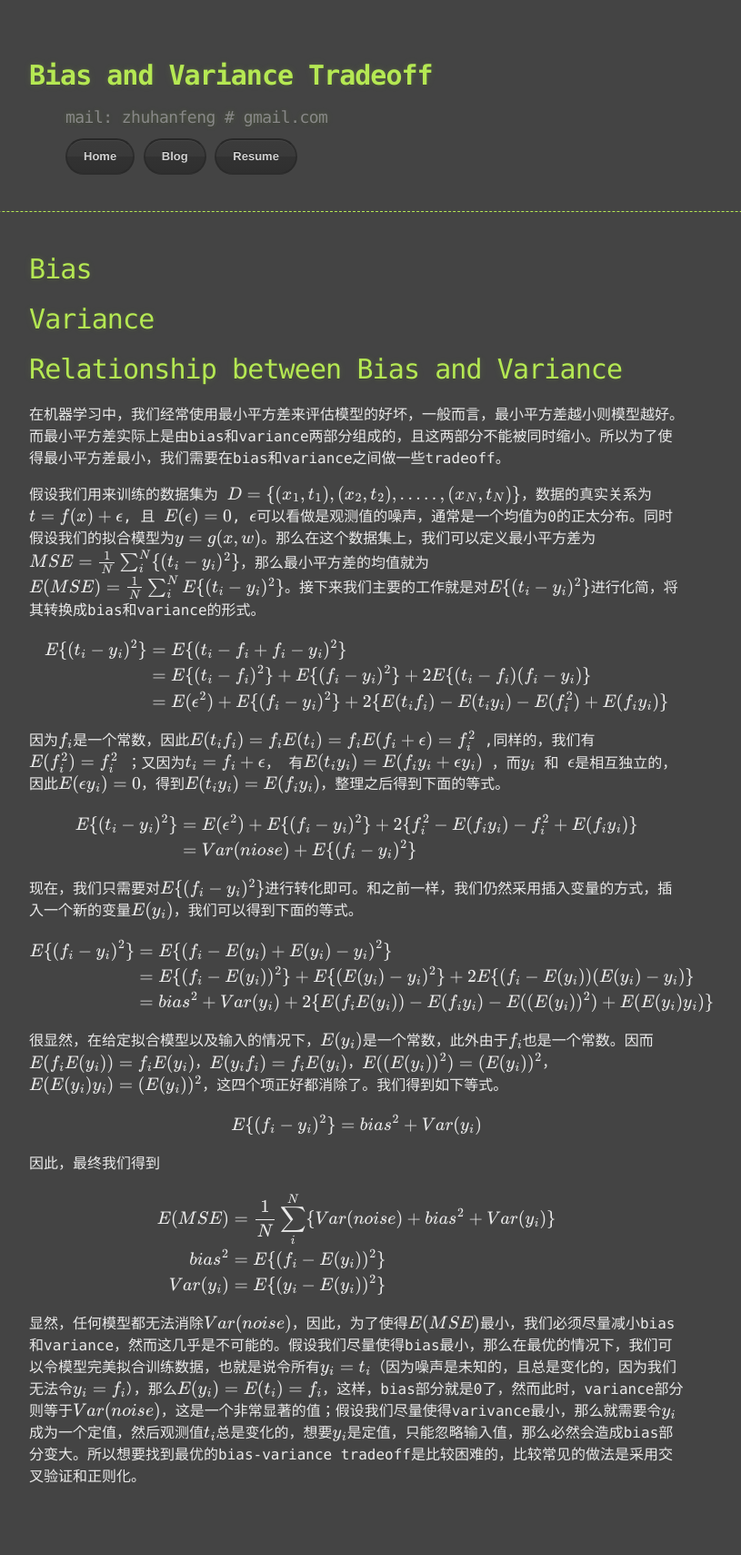
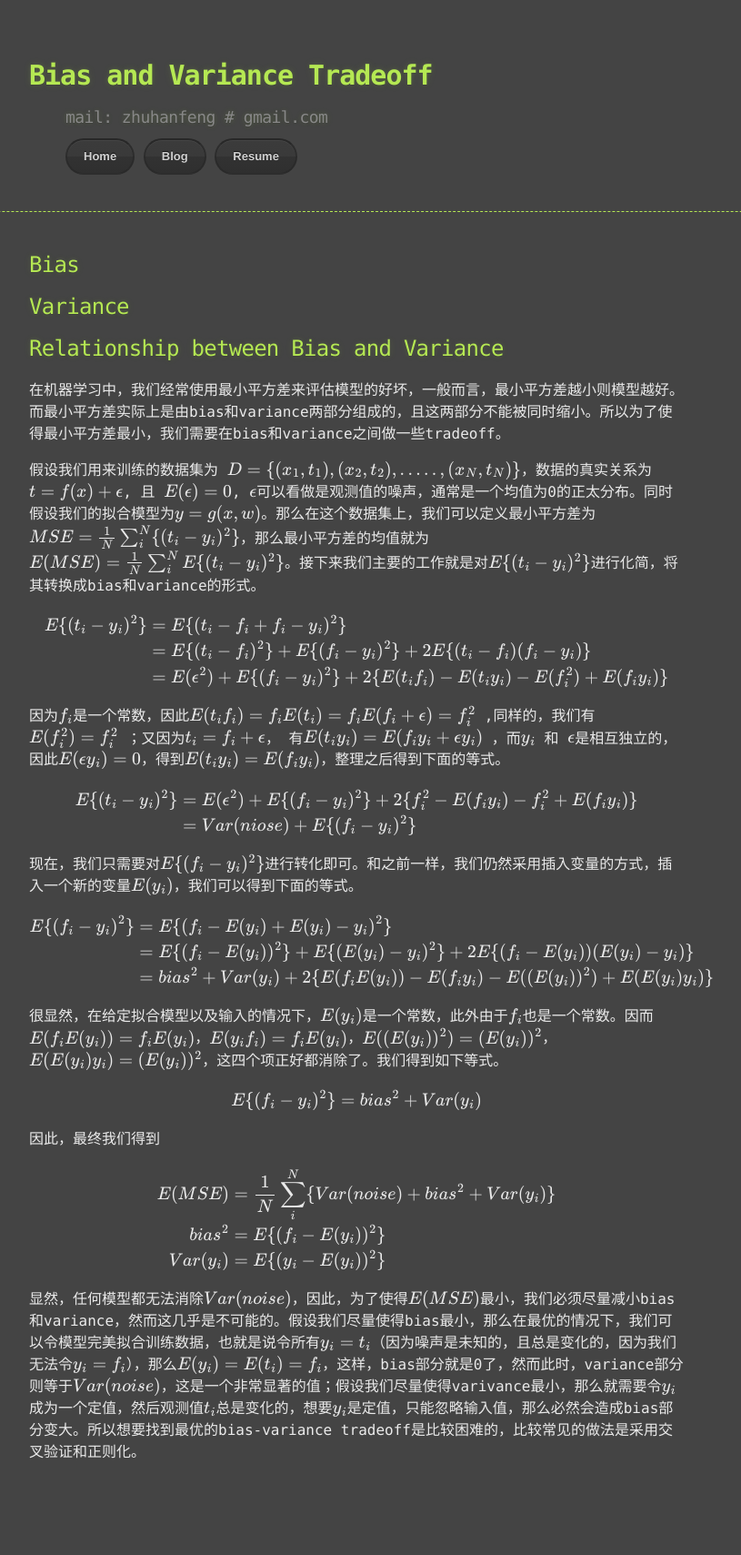
Before and after one commit to mlnotes/mlnotes.github.com, a Jekyll site: the page built from _posts/2013-08-20-bv.html, in a window 1280 px wide. Shown: the whole page at 91% size, without its empty margins (248-1063 px from the left). Built offline with Jekyll 4.4.1, drawn with Linux system fonts in a browser that asks for light colours; formulas are drawn with MathJax 3; comment, search, counter and statistics services are not loaded; after the commit the page ends 1682 px from its top, so only the background shows below that.

```diff
--- a/_posts/2013-08-20-bv.html
+++ b/_posts/2013-08-20-bv.html
@@ -3,11 +3,11 @@ layout: default
 title: Bias and Variance Tradeoff
 tags: [Machine Learning]
 ---
-<h1>Bias</h1>
+<h2>Bias</h2>
 
-<h1>Variance</h1>
+<h2>Variance</h2>
 
-<h1>Relationship between Bias and Variance</h1>
+<h2>Relationship between Bias and Variance</h2>
 
 <p>
 在机器学习中，我们经常使用最小平方差来评估模型的好坏，一般而言，最小平方差越小则模型越好。而最小平方差实际上是由bias和variance两部分组成的，且这两部分不能被同时缩小。所以为了使得最小平方差最小，我们需要在bias和variance之间做一些tradeoff。
```
